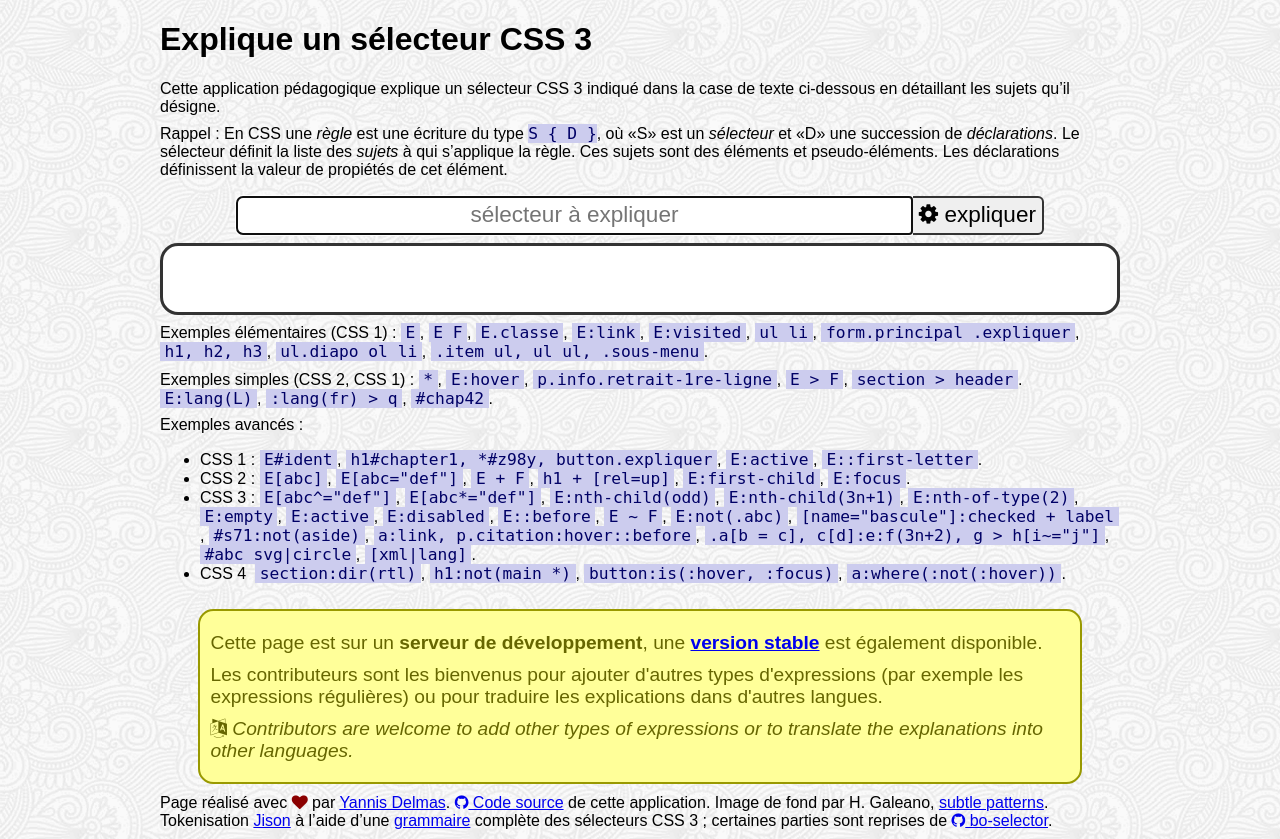
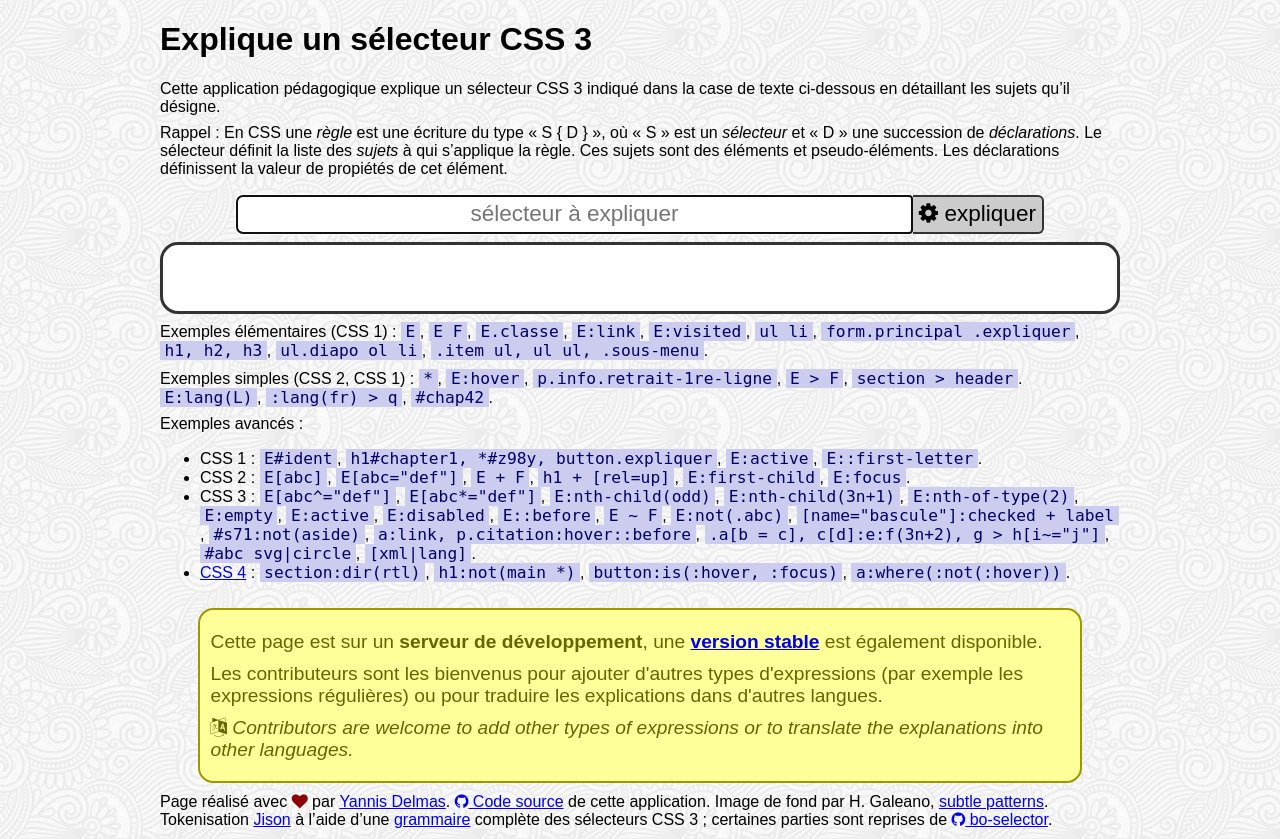
Before and after one commit to YannisDelmas/explain-expression, a PHP site: page / in a window 1280 px wide. Run offline with PHP 8.4, Linux system fonts and the light colour scheme; some libraries are stand-ins or nearby versions.

Commit message:
corrections mineures

```diff
--- a/css-selector-page.fr.php
+++ b/css-selector-page.fr.php
@@ -10,8 +10,8 @@ $interface = Array(
 		</p>
 		<p>
 			Rappel&nbsp;: En CSS une <em>règle</em> est une écriture du type
-			<code class="language-css">S { D }</code>, où «S» est un <em>sélecteur</em> et
-			«D» une succession de <em>déclarations</em>.
+			«&nbsp;S { D }&nbsp;», où «&nbsp;S&nbsp;» est un <em>sélecteur</em> et
+			«&nbsp;D&nbsp;» une succession de <em>déclarations</em>.
 			Le sélecteur définit la liste des <em>sujets</em> à qui s’applique la règle.
 			Ces sujets sont des éléments et pseudo-éléments.
 			Les déclarations définissent la valeur de propiétés de cet élément.
--- a/css-selector-page.js
+++ b/css-selector-page.js
@@ -35,6 +35,9 @@ function cssSelectorExplain(donnéesJSON) {
 chargeAsync(`${module}-explain.${lang}.js`, 'explications'); // appelle cssSelectorExplain()
 
 // parser
+window.addEventListener('load', function(){
+	cssSelector.yy.create = (data => data);
+});
 chargeAsync(`${module}.jison.js`, 'parser');
 
 // bibliothèque Mustache
@@ -70,7 +73,6 @@ function trouveModele(base, item) {
  */
 function calculeSpécificité(token) {
 	function iterate(token, a = [0,0,0]) {
-		console.debug('iterate', token, a);
 		if ( ! token ) return a;
 		if ( Array.isArray(token) ) {
 			if ( ! token.length ) return a;
@@ -166,8 +168,12 @@ window.addEventListener('load', function(){
 function analyse(){
 	let explication = document.querySelector('.explication output');
 	let texteBrut = document.getElementById('expression').value;
+	if ( ! texteBrut ) {
+		explication.innerHTML = '<p>&nbsp;</p>';
+		explication.classList.remove('erreur');
+		return;
+	}
 	try {
-		cssSelector.yy.create = (data => data);
 		let texteTokenisé = cssSelector.parse(texteBrut);
 		console.info('tokens: ', texteTokenisé);
 		explication.innerHTML =
--- a/css-selector-page.php
+++ b/css-selector-page.php
@@ -66,7 +66,7 @@ $interface['examples'] = <<<EOT
 	<code class="exemple">[xml|lang]</code>.
 </li>
 <li>
-	CSS 4&nbsp;
+	<a href="https://css4-selectors.com/selectors/">CSS 4</a>&nbsp;:
 	<code class="exemple">section:dir(rtl)</code>,
 	<code class="exemple">h1:not(main *)</code>,
 	<code class="exemple">button:is(:hover, :focus)</code>,
--- a/explain-expression.css
+++ b/explain-expression.css
@@ -76,6 +76,13 @@ input {
 .input-group > :last-child {
 	border-top-right-radius: 6px;
 	border-bottom-right-radius: 6px;
+}
+
+button {
+	background-color: #CCC;
+}
+button:hover {
+	background-color: #EEE;
 }
 
 /* 4) Zone d'explication */
```
